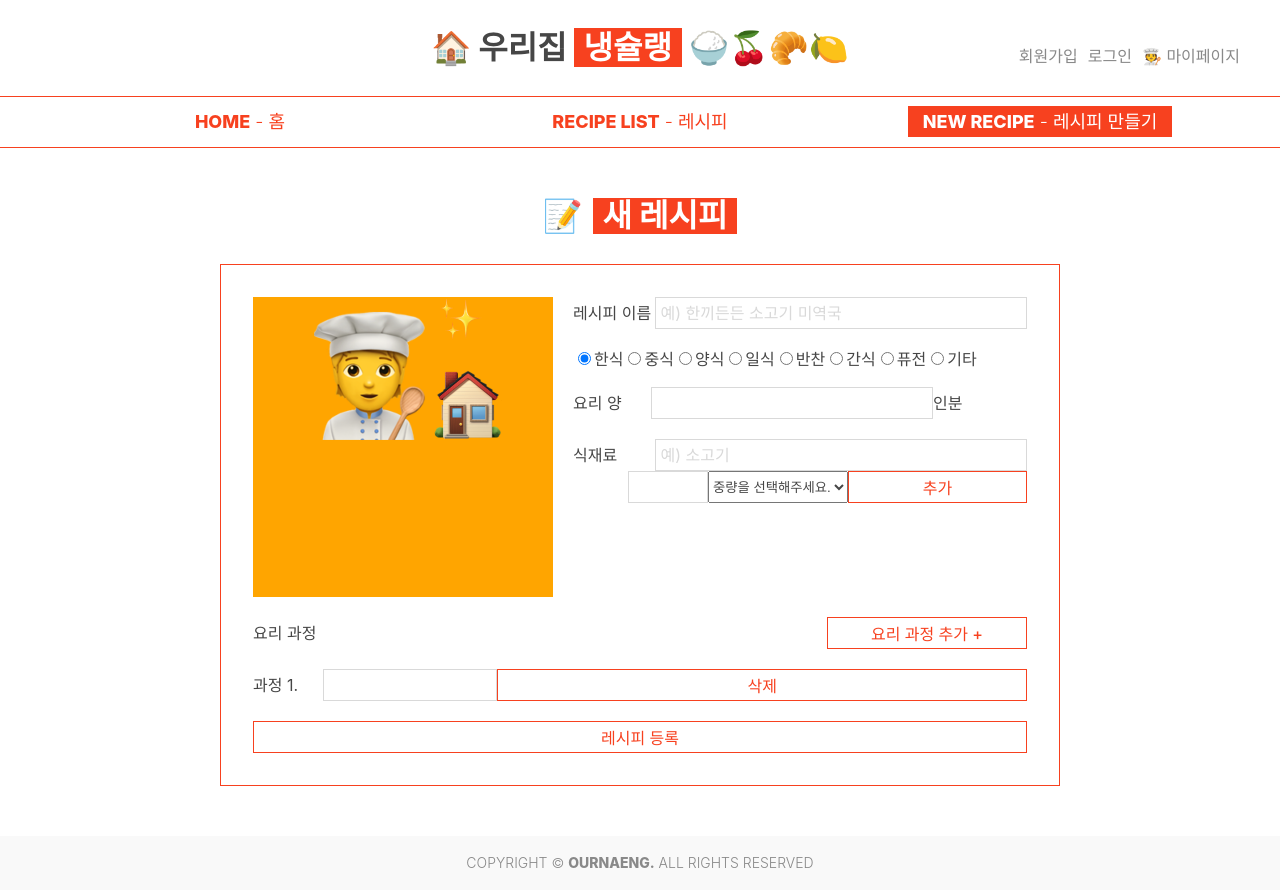
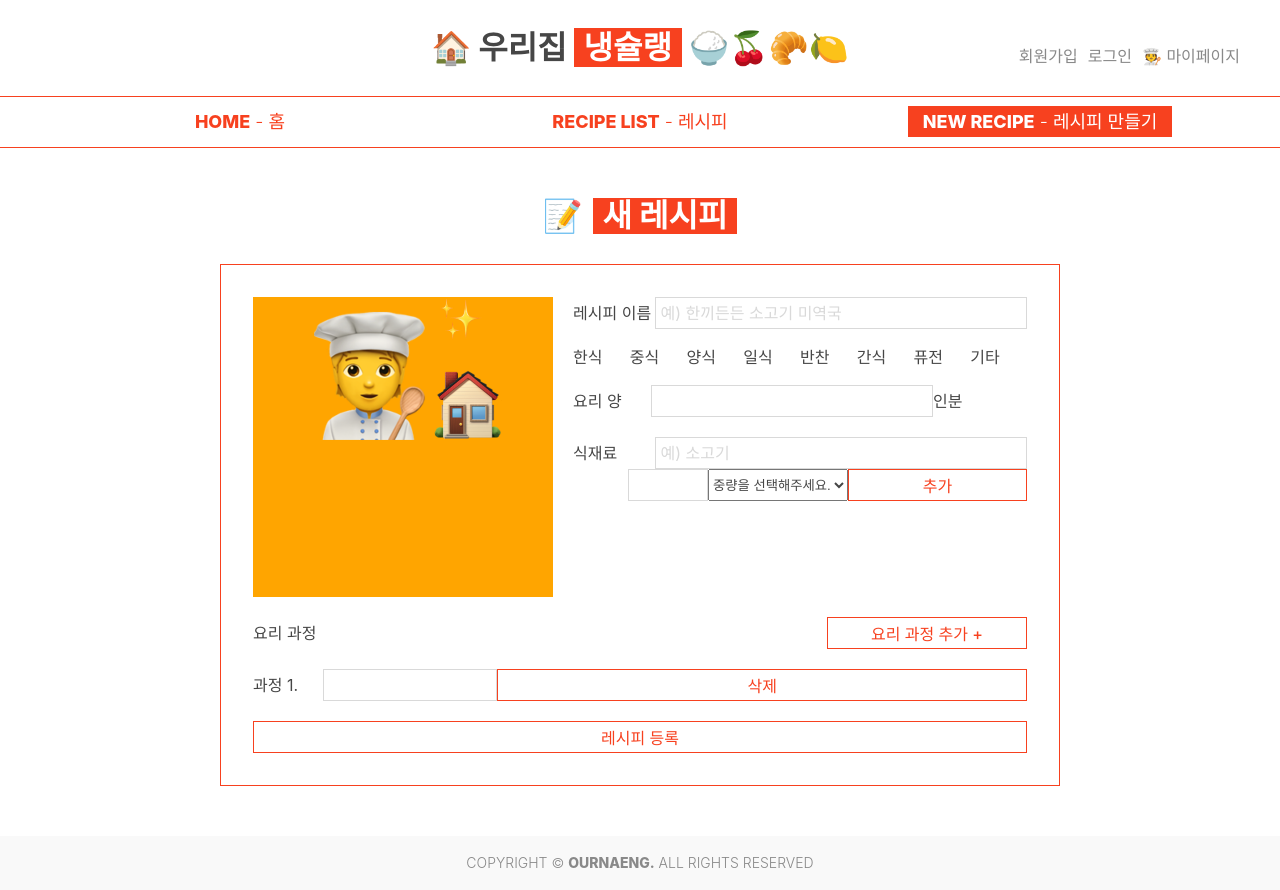
Before and after one commit to helloleesul/our-home-michelin, a React (Create React App) app: page /new-recipe in a window 1280 px wide. Built offline with nearby package versions, Linux system fonts and the light colour scheme; a web font is replaced by a local one.

Commit message:
modify: style

```diff
--- a/src/components/common/RadioInput/index.js
+++ b/src/components/common/RadioInput/index.js
@@ -1,4 +1,5 @@
 import { useEffect, useState } from "react";
+import { Flex } from "../../../styles/common";
 
 export default function RadioInput({ options, onChange, defaultSelected }) {
   const [selectedOption, setSelectedOption] = useState(defaultSelected);
@@ -13,10 +14,11 @@ export default function RadioInput({ options, onChange, defaultSelected }) {
   };
 
   return (
-    <div>
+    <Flex row>
       {options.map((option) => (
-        <label key={option.value}>
+        <label key={option.value} style={{ flex: 1 }}>
           <input
+            style={{ display: "none" }}
             type="radio"
             value={option.value}
             checked={selectedOption === option.value}
@@ -25,6 +27,6 @@ export default function RadioInput({ options, onChange, defaultSelected }) {
           {option.label}
         </label>
       ))}
-    </div>
+    </Flex>
   );
 }
```
